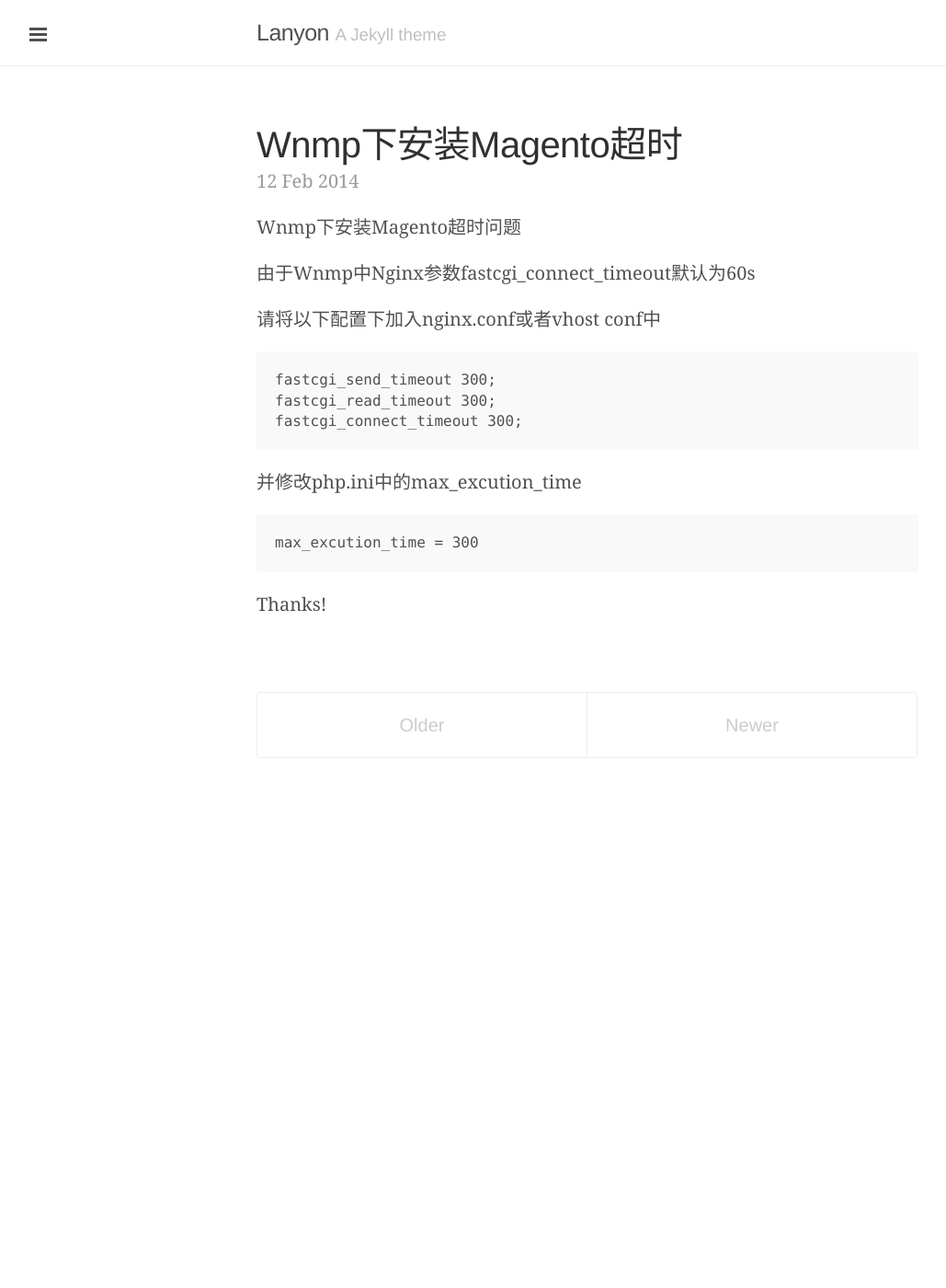
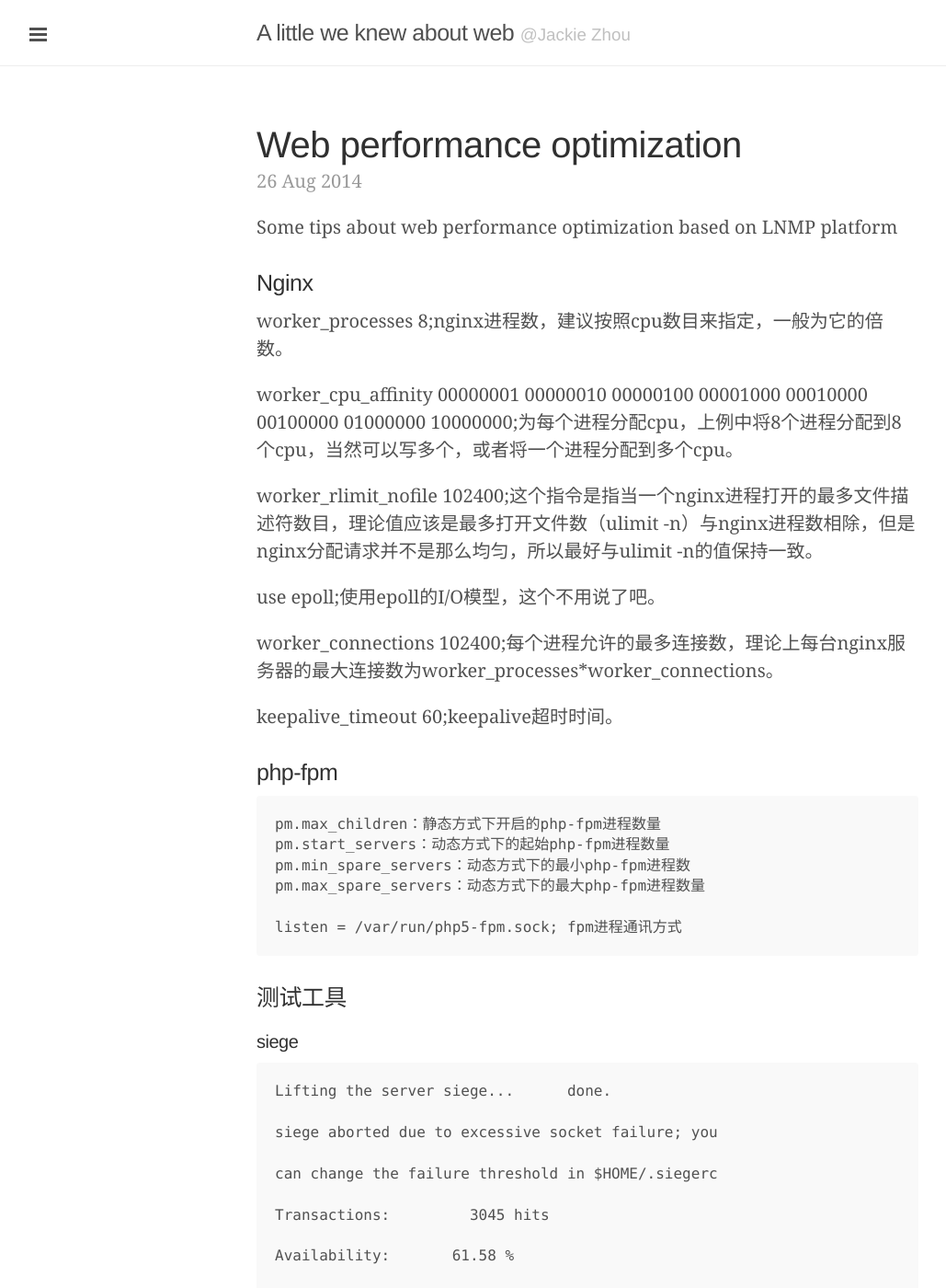
Before and after one commit to JackieZhou791/jackiezhou791.github.com, a Jekyll site: the page built from index.html, in a window 1280 px wide and 1400 px high. Shown: the whole window at 92% size, without its empty margins (1-1030 px from the left). Built offline with Jekyll 4.4.1, drawn with Linux system fonts in a browser that asks for light colours; Markdown is read by kramdown in place of the engine named in the settings; the list of posts is cut into pages by our own code; some of the changed text lies outside the part shown.

Commit message:
Adjustment about and config

````diff
--- a/_config.yml
+++ b/_config.yml
@@ -9,18 +9,18 @@
 relative_permalinks: true
 
 # Setup
-title:               Lanyon
-tagline:             'A Jekyll theme'
-description:         'A reserved <a href="http://jekyllrb.com" target="_blank">Jekyll</a> theme that places the utmost gravity on content with a hidden drawer. Made by <a href="https://twitter.com/mdo" target="_blank">@mdo</a>.'
-url:                 http://lanyon.getpoole.com
+title:               A little we knew about web
+tagline:             '@Jackie Zhou'
+description:         '一些关于web技术的点滴'
+url:                 http://www.startrill.com
 baseurl:             /
 paginate:            5
 
 # About/contact
 author:
-  name:              Mark Otto
-  url:               https://twitter.com/mdo
-  email:             markdotto@gmail.com
+  name:              Jackie Zhou
+  url:               http://weibo.com/1905745445
+  email:             sienpo@gmail.com
 
 # Custom vars
 version:             1.0.0
--- /dev/null
+++ b/_posts/2014-08-26-Web-performance-optimization.md
@@ -0,0 +1,96 @@
+---
+layout: post
+title: Web performance optimization
+---
+
+Some tips about web performance optimization based on LNMP platform
+
+
+###Nginx
+
+worker_processes 8;nginx进程数，建议按照cpu数目来指定，一般为它的倍数。
+
+worker_cpu_affinity 00000001 00000010 00000100 00001000 00010000 00100000 01000000 10000000;为每个进程分配cpu，上例中将8个进程分配到8个cpu，当然可以写多个，或者将一个进程分配到多个cpu。
+
+worker_rlimit_nofile 102400;这个指令是指当一个nginx进程打开的最多文件描述符数目，理论值应该是最多打开文件数（ulimit -n）与nginx进程数相除，但是nginx分配请求并不是那么均匀，所以最好与ulimit -n的值保持一致。
+
+use epoll;使用epoll的I/O模型，这个不用说了吧。
+
+worker_connections 102400;每个进程允许的最多连接数，理论上每台nginx服务器的最大连接数为worker_processes*worker_connections。
+
+keepalive_timeout 60;keepalive超时时间。
+
+
+###php-fpm
+
+```
+pm.max_children：静态方式下开启的php-fpm进程数量
+pm.start_servers：动态方式下的起始php-fpm进程数量
+pm.min_spare_servers：动态方式下的最小php-fpm进程数
+pm.max_spare_servers：动态方式下的最大php-fpm进程数量
+
+listen = /var/run/php5-fpm.sock; fpm进程通讯方式
+```
+
+###测试工具
+
+####siege
+
+```
+Lifting the server siege...      done.
+
+siege aborted due to excessive socket failure; you
+
+can change the failure threshold in $HOME/.siegerc
+
+Transactions:         3045 hits
+
+Availability:       61.58 %
+
+Elapsed time:       10.88 secs
+
+Data transferred:         2.49 MB
+
+Response time:         1.12 secs
+
+Transaction rate:       279.87 trans/sec
+
+Throughput:         0.23 MB/sec
+
+Concurrency:       313.87
+
+Successful transactions:        3045
+
+Failed transactions:         1900
+
+Longest transaction:         3.77
+
+Shortest transaction:         0.00
+```
+
+
+####wrk
+
+```
+./wrk -t16 -c2000 -d30s http://127.0.0.1/
+
+Running 30s test @ http://127.0.0.1/
+
+  16 threads and 2000 connections
+
+  Thread Stats   Avg      Stdev     Max   +/- Stdev
+
+    Latency    18.85s     1.97s   25.01s    95.80%
+
+    Req/Sec    34.03     58.71   444.00     78.41%
+
+  9196 requests in 30.03s, 32.10MB read
+
+  Socket errors: connect 995, read 969, write 0, timeout 19808
+
+  Non-2xx or 3xx responses: 29
+
+Requests/sec:    306.25
+
+Transfer/sec:      1.07MB
+```
--- a/about.md
+++ b/about.md
@@ -4,27 +4,17 @@
 ---
 
 <p class="message">
-  Hey there! This page is included as an example. Feel free to customize it for your own use upon downloading. Carry on!
+  一些关于技术的分享
 </p>
 
-In the novel, *The Strange Case of Dr. Jeykll and Mr. Hyde*, Mr. Poole is Dr. Jekyll's virtuous and loyal butler. Similarly, Poole is an upstanding and effective butler that helps you build Jekyll themes. It's made by [@mdo](https://twitter.com/mdo).
+一直在处理和php相关的一些工作，比如
 
-There are currently two themes built on Poole:
+* [GLS](http://www.mei.com)
+* [Appgame](http://www.appgame.com)
 
-* [Hyde](http://hyde.getpoole.com)
-* [Lanyon](http://lanyon.getpoole.com)
 
-Learn more and contribute on [GitHub](https://github.com/poole).
+处理过一段时间生鲜的事情
 
-## Setup
-
-Some fun facts about the setup of this project include:
-
-* Built for [Jekyll](http://jekyllrb.com)
-* Developed on GitHub and hosted for free on [GitHub Pages](https://pages.github.com)
-* Coded with [Sublime Text 2](http://sublimetext.com), an amazing code editor
-* Designed and developed while listening to music like [Blood Bros Trilogy](https://soundcloud.com/maddecent/sets/blood-bros-series)
-
-Have questions or suggestions? Feel free to [open an issue on GitHub](https://github.com/poole/issues/new) or [ask me on Twitter](https://twitter.com/mdo).
+正在处理在线旅游项目和IOS有关的一些事情
 
 Thanks for reading!
````
